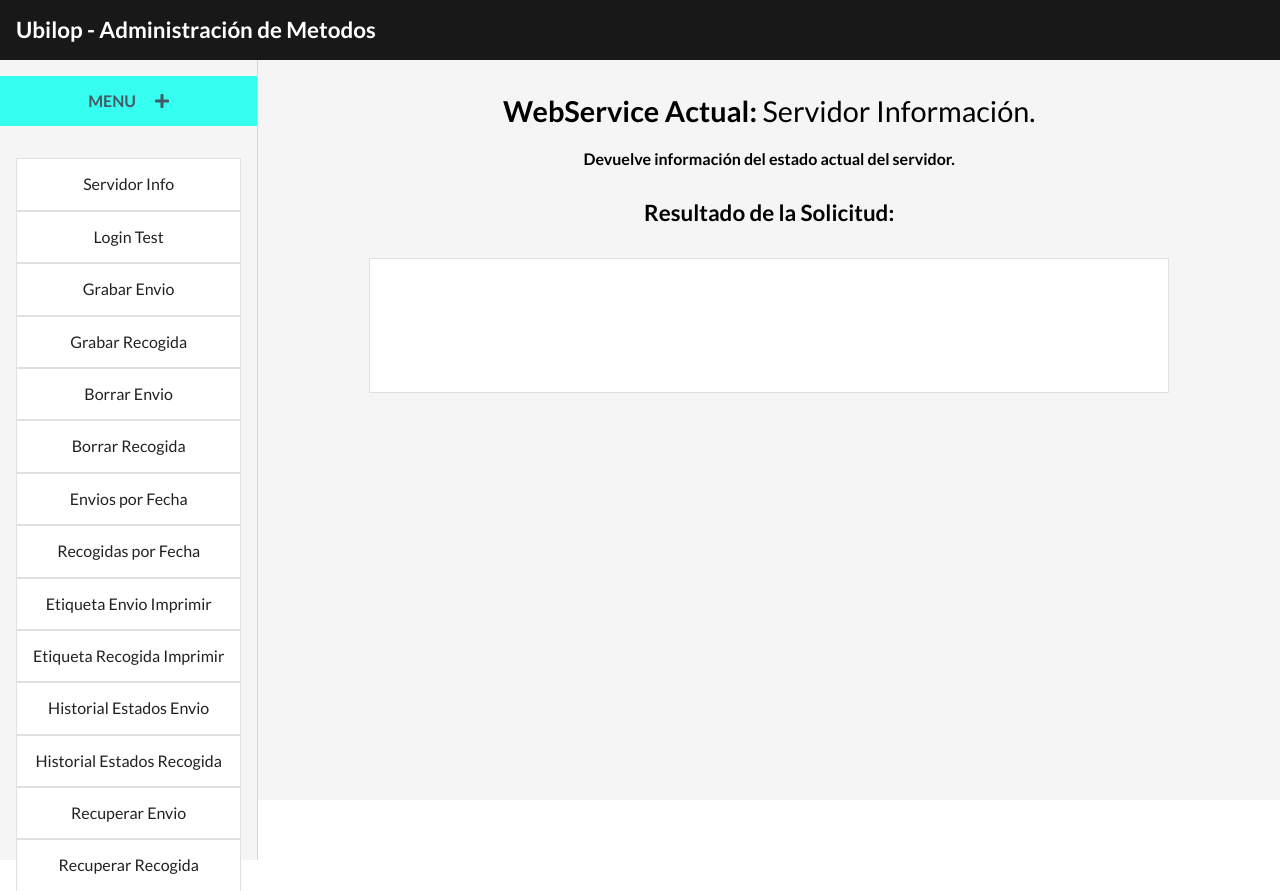
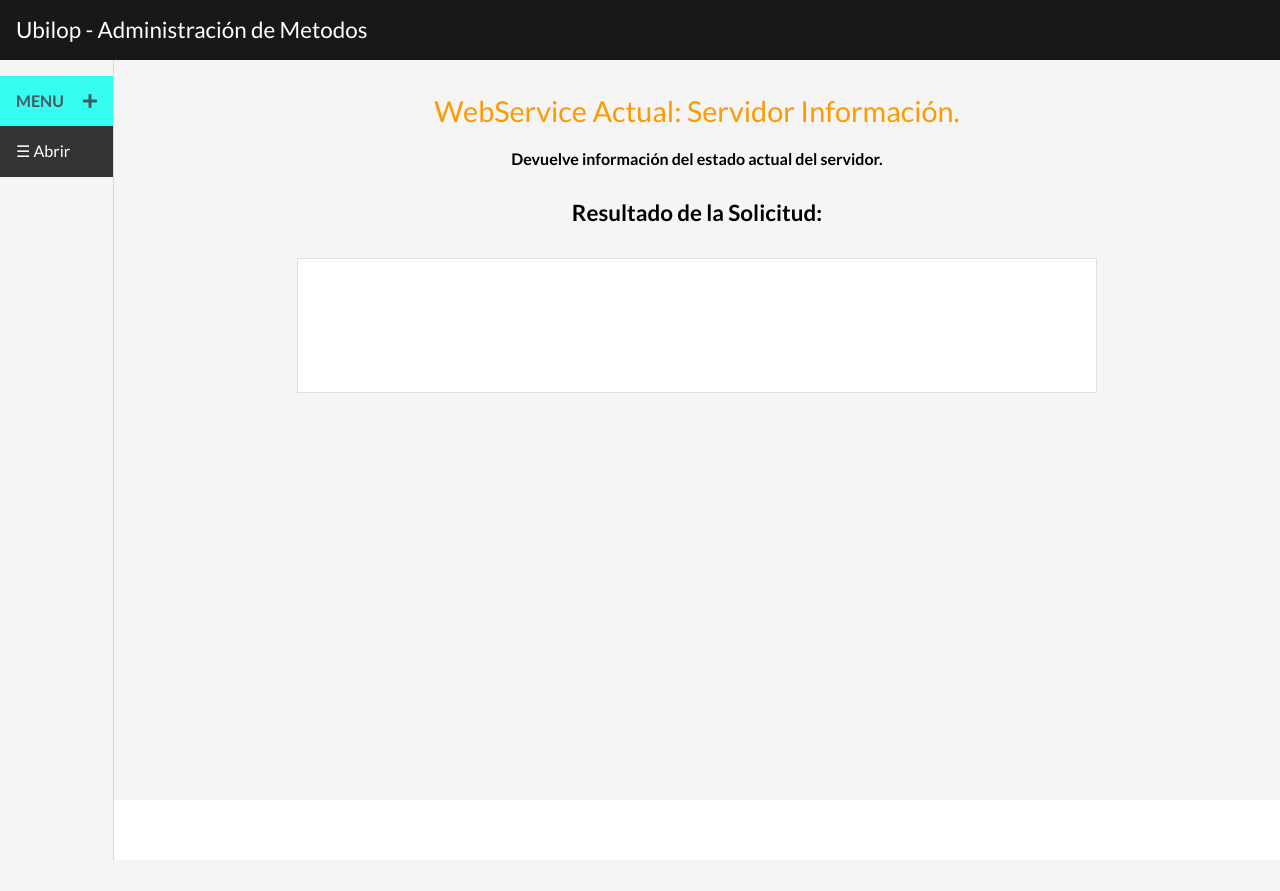
Before and after one commit to crealtruista/wsphp, a PHP site: page /index.php in a window 1280 px wide. Shown: the top 891 px of the page. After the commit the page ends 860 px from the top, so only its background shows below. Run offline with PHP 8.4, Linux system fonts and the light colour scheme; data that the repository does not hold is empty.

Commit message:
Commit 23/4 a

```diff
--- a/css/style.css
+++ b/css/style.css
@@ -281,3 +281,122 @@ body.index {
     color: rgba(0,0,0,.87);
      text-decoration: none;
 }
+
+
+input#abrir-cerrar {
+    visibility:hidden;
+    position: absolute;
+    top: -9999px;
+}
+
+
+label[for="abrir-cerrar"] {
+    cursor:pointer;
+    padding: 1rem;
+    background-color:#333;
+    color:#fff;
+    display:inline-block;
+    width:100%;
+
+}
+
+.cerrar {
+    display:none;
+}
+
+#sidebar {
+    width:0;
+}
+
+#contenido {
+    margin-left:0;
+}
+
+input#abrir-cerrar:checked ~ #sidebar {
+    width:300px;
+}
+
+input#abrir-cerrar:checked + label[for="abrir-cerrar"], input#abrir-cerrar:checked ~ #contenido {
+    margin-left:300px;
+    transition: margin-left .4s;
+}
+
+
+input#abrir-cerrar:checked + label[for="abrir-cerrar"] .cerrar {
+    display:inline;
+}
+
+input#abrir-cerrar:checked + label[for="abrir-cerrar"] .abrir {
+    display:none;
+}
+
+.sidebar {
+    position: fixed;
+    height: 100%;
+    width: 0;
+    top: 0;
+    left: 0;
+    z-index: 1;
+    background-color: #00324b;
+    overflow-x: hidden;
+    transition: 0.4s;
+    padding: 1rem 0;
+    box-sizing:border-box;
+}
+
+.sidebar .boton-cerrar {
+    position: absolute;
+    top: 0.5rem;
+    right: 1rem;
+    font-size: 2rem;
+    display: block;
+    padding: 0;
+    line-height: 1.5rem;
+    margin: 0;
+    height: 32px;
+    width: 32px;
+    text-align: center;
+    vertical-align: top;
+}
+
+.sidebar ul, .sidebar li{
+    margin:0;
+    padding:0;
+    list-style:none inside;
+}
+
+.sidebar ul {
+    margin: 4rem auto;
+    display: block;
+    width: 80%;
+    min-width:200px;
+}
+
+.sidebar a {
+    display: block;
+    font-size: 120%;
+    color: #eee;
+    text-decoration: none;
+
+}
+
+.sidebar a:hover{
+    color:#fff;
+    background-color: #f90;
+
+}
+
+h1 {
+    color:#f90;
+    font-size:180%;
+    font-weight:normal;
+}
+#contenido {
+    transition: margin-left .4s;
+    padding: 1rem;
+}
+
+.abrir-cerrar {
+    color: #2E88C7;
+    font-size:1rem;
+}
--- a/inc/templates/sidebar.php
+++ b/inc/templates/sidebar.php
@@ -3,7 +3,10 @@
         <a href="" class="boton">Menu <i class="fas fa-plus"></i> </a>
     </div>
               <!-- enlaces que redireccionan al formulario de cada metodo -->
-                <ul style="padding:1rem;">
+        <input type="checkbox" id="abrir-cerrar" name="abrir-cerrar" value="">
+            <label for="abrir-cerrar">&#9776; <span class="abrir">Abrir</span><span class="cerrar">Cerrar</span></label>
+              <div id="sidebar" class="sidebar">
+                <ul class="menu" style="padding:1rem;">
                     <a href="/wsphp/">
                         <li class="categories-metodos">Servidor Info</li>
                     </a>
@@ -47,7 +50,7 @@
                         <li class="categories-metodos">Recuperar Recogida</li>
                     </a>
                 </ul>
-
+             </div>
 
 
 </aside>
```
